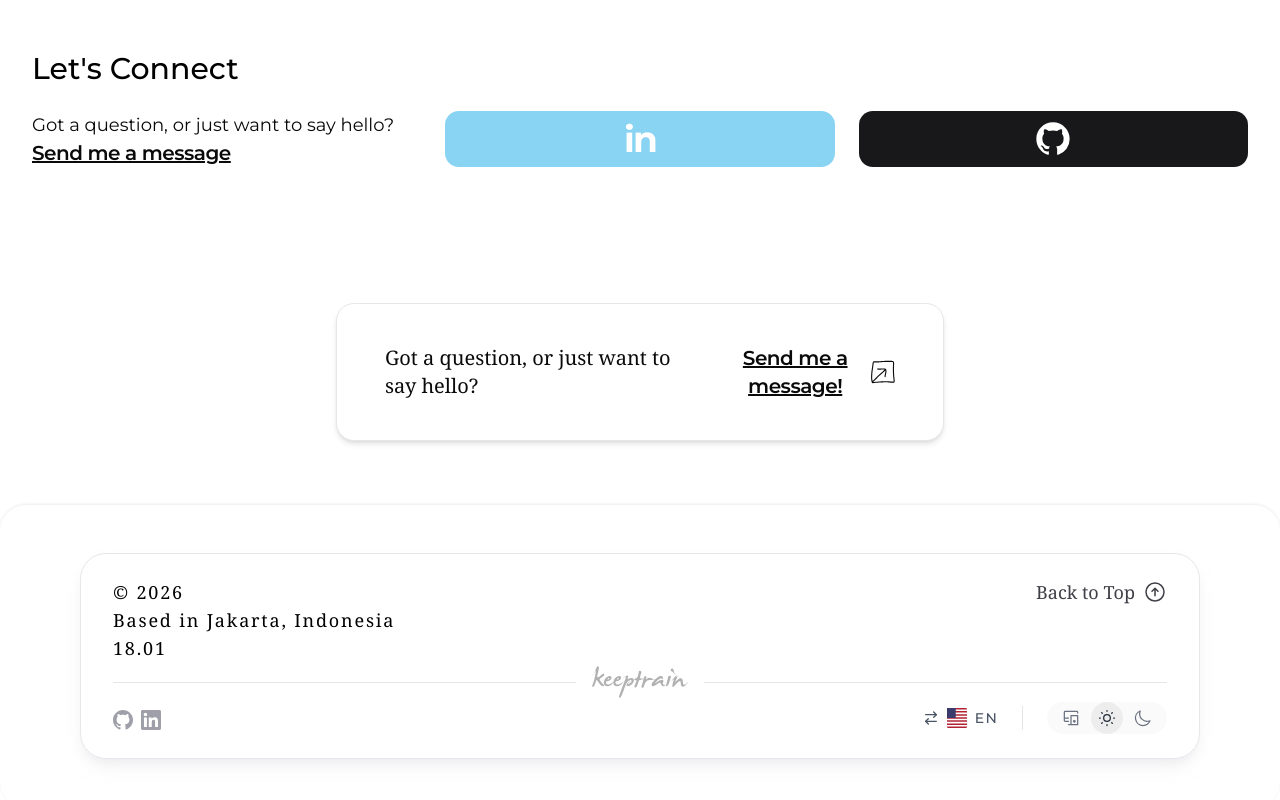
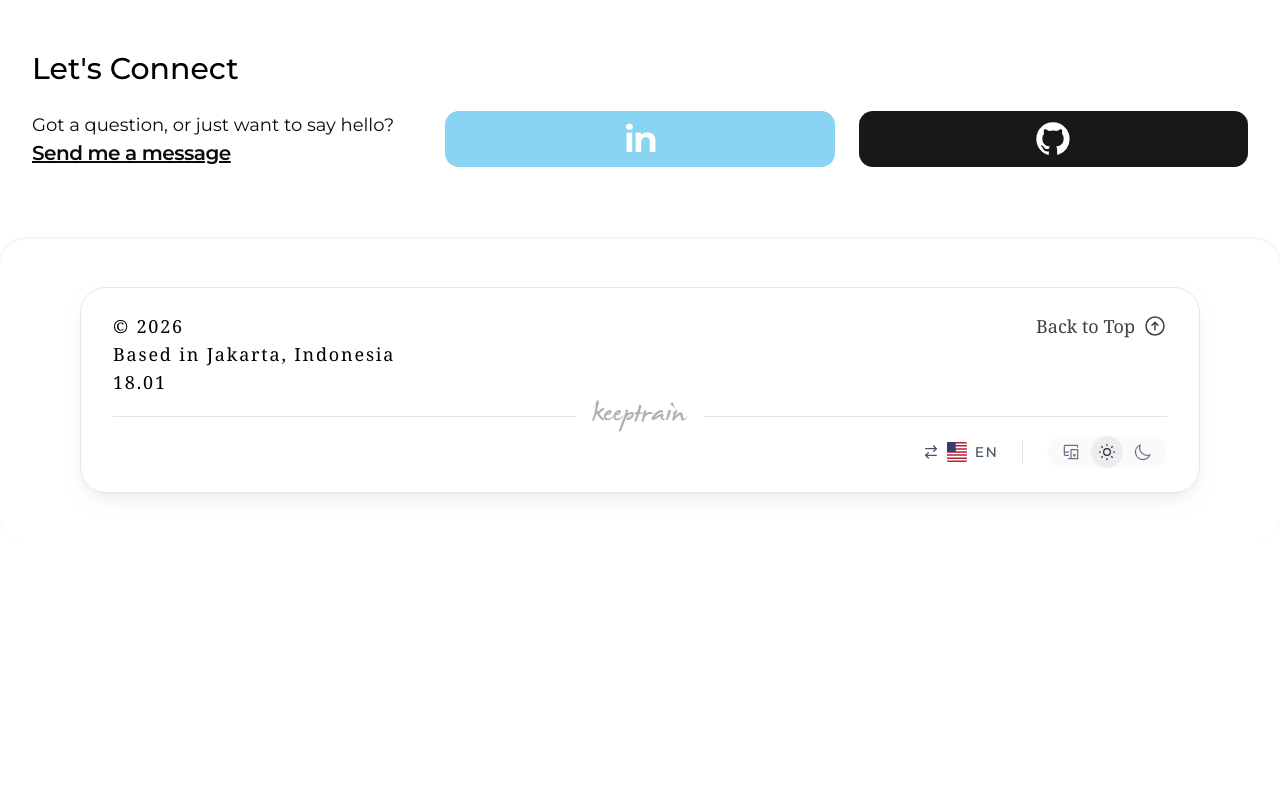
Before and after one commit to keeptrain/portfolio-vercel, a Next.js app: page /en in a window 1280 px wide. Shown: the part 1214-2014 px from the top of the page. After the commit the page ends 1755 px from the top, so only its background shows below. Built offline with nearby package versions, Linux system fonts and the light colour scheme.

Commit message:
refactor(footer): remove contact CTA section

```diff
--- a/src/components/Footer.tsx
+++ b/src/components/Footer.tsx
@@ -25,26 +25,6 @@ const Footer = () => {
 
   return (
     <footer id="footer" className="dark:bg-black">
-      <Container>
-        {/*Contact Section*/}
-        <div className="flex justify-center py-12 sm:py-16">
-          <div className="shadow-blue-old/30 dark:shadow-blue-old flex w-full flex-col items-center justify-between gap-4 rounded-2xl border border-gray-200 bg-white px-6 py-8 shadow-sm sm:flex-row sm:gap-8 sm:px-10 sm:py-8 md:w-1/2 md:gap-12 md:px-12 md:py-10 md:shadow-md dark:border-none dark:bg-black">
-            <h2 className="text-blue-grey dark:shadow-blue-old text-center font-serif text-sm break-words sm:text-left sm:text-base md:text-xl dark:text-blue-300/80">
-              {t("footer.contactCta")}
-            </h2>
-            <Link
-              href={"/contact"}
-              className="font-medium-ex text-blue-old flex items-center justify-center rounded-lg px-4 py-3 text-center text-sm tracking-tight sm:justify-start sm:px-0 sm:py-0 sm:text-base md:text-xl dark:text-blue-300/80"
-            >
-              <span className="hidden underline hover:decoration-wavy sm:flex">
-                {t("footer.sendMessage")}
-              </span>
-              <ArrowUpRight color={"text-blue-old"} />
-            </Link>
-          </div>
-        </div>
-      </Container>
-
       {/* Footer Section */}
       <div className="rounded-4xl bg-white p-2 shadow-[0_-1px_3px_rgba(0,0,0,0.08)] sm:p-6 md:p-12 dark:bg-black dark:shadow-[0_-1px_3px_rgba(255,255,255,0.08)]">
         <Container>
@@ -90,9 +70,7 @@ const Footer = () => {
                 <div className="grow border-b border-black/10 dark:border-white/30" />
               </div>
               <div className="flex flex-col gap-4 sm:grid sm:grid-cols-2">
-                <div className="flex font-serif tracking-widest text-black dark:text-white">
-                  <SocialLink />
-                </div>
+                <div className="flex font-serif tracking-widest text-black dark:text-white"></div>
                 <div className="flex items-center justify-start text-xs font-light tracking-widest text-zinc-500 sm:justify-end dark:text-white">
                   <div className="flex items-center gap-2 sm:gap-4 md:gap-6">
                     <LanguageSwitcher />
```
